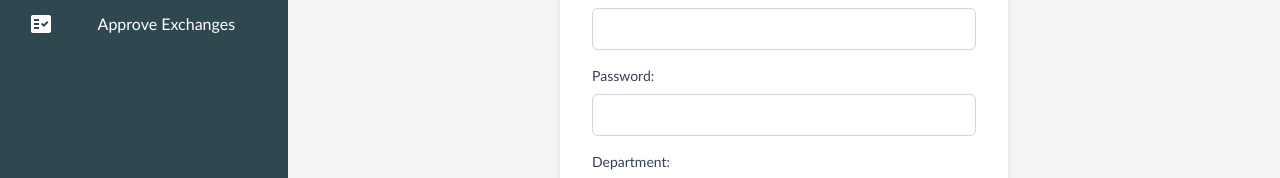
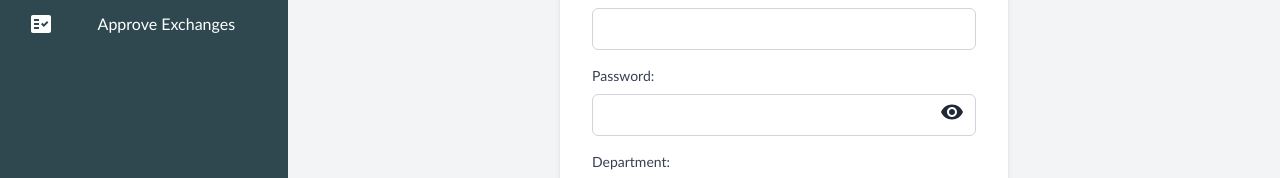
Before and after one commit to Mini-Project2024/Exam-Duty-scheduler, a React (Vite) app in the folder frontend/: page /main/addFaculty in a window 1280 px wide. Shown: the part 329-507 px from the top of the page. Built offline with nearby package versions, Linux system fonts and the light colour scheme; no server answers.

Commit message:
password show and hide icon added

```diff
--- a/frontend/src/components/pages/AddFaculty.jsx
+++ b/frontend/src/components/pages/AddFaculty.jsx
@@ -1,16 +1,18 @@
 import { useState, useEffect } from "react";
 import axios from "axios";
 import toast, { Toaster } from "react-hot-toast";
+import RemoveRedEyeIcon from '@mui/icons-material/RemoveRedEye';
+import VisibilityOffIcon from '@mui/icons-material/VisibilityOff';
 
 const AddFaculty = () => {
   const [name, setName] = useState("");
-  // const [email, setEmail] = useState("");
   const [password, setPassword] = useState("");
   const [dept, setDept] = useState("CS");
   const [message, setMessage] = useState("");
   const [designation, setDesignation] = useState("");
   const [facultyData, setFacultyData] = useState([]);
   const [selectedFaculty, setSelectedFaculty] = useState(null);
+  const [showPassword, setShowPassword] = useState(false);
 
   useEffect(() => {
     fetchFacultyData();
@@ -71,7 +73,6 @@ const AddFaculty = () => {
     setSelectedFaculty(faculty);
     setName(faculty.name);
     setDesignation(faculty.designation);
-    // setEmail(faculty.email);
     setDept(faculty.dept);
   };
 
@@ -100,11 +101,14 @@ const AddFaculty = () => {
   const clearForm = () => {
     setName("");
     setDesignation("");
-    // setEmail("");
     setPassword("");
     setDept("CSE");
     setMessage("");
     setSelectedFaculty(null);
+  };
+
+  const togglePasswordVisibility = () => {
+    setShowPassword(!showPassword);
   };
 
   return (
@@ -142,18 +146,24 @@ const AddFaculty = () => {
             />
           </div>
           {!selectedFaculty && (
-            <div>
+            <div className="relative">
               <label className="block mb-2 text-sm font-medium text-gray-700">
                 Password:
               </label>
               <input
-                type="password"
+                type={showPassword ? "text" : "password"}
                 name="password"
                 value={password}
                 onChange={(e) => setPassword(e.target.value)}
                 required
-                className="w-full px-3 py-2 border border-gray-300 rounded-md focus:outline-none focus:ring focus:border-blue-300"
+                className="w-full px-3 py-2 border border-gray-300 rounded-md focus:outline-none focus:ring focus:border-blue-300 pr-10"
               />
+              <span
+                className="absolute top-8 right-3 cursor-pointer"
+                onClick={togglePasswordVisibility}
+              >
+                {showPassword ? <VisibilityOffIcon /> : <RemoveRedEyeIcon />}
+              </span>
             </div>
           )}
           <div>
--- a/frontend/src/components/pages/Index.jsx
+++ b/frontend/src/components/pages/Index.jsx
@@ -7,14 +7,18 @@ import logo from "../../images/logo.png";
 import LoginIcon from "@mui/icons-material/Login";
 import backgroundImg from "../../images/CEC.jpg";
 import CloseRoundedIcon from "@mui/icons-material/CloseRounded";
-import logo2 from "../../images/Ammembal.png"
+import logo2 from "../../images/Ammembal.png";
 import PersonIcon from '@mui/icons-material/Person';
-import VpnKeyOutlinedIcon from '@mui/icons-material/VpnKeyOutlined';import HttpsIcon from '@mui/icons-material/Https';
+import VpnKeyOutlinedIcon from '@mui/icons-material/VpnKeyOutlined';
+import HttpsIcon from '@mui/icons-material/Https';
+import RemoveRedEyeIcon from '@mui/icons-material/RemoveRedEye';
+import VisibilityOffIcon from '@mui/icons-material/VisibilityOff';
 
 function Index() {
   const [username, setUsername] = useState("");
   const [password, setPassword] = useState("");
   const [isLoginVisible, setIsLoginVisible] = useState(false);
+  const [showPassword, setShowPassword] = useState(false);
 
   const handleLoginClick = () => {
     setIsLoginVisible(true);
@@ -22,6 +26,10 @@ function Index() {
 
   const handleCloseLogin = () => {
     setIsLoginVisible(false);
+  };
+
+  const togglePasswordVisibility = () => {
+    setShowPassword(!showPassword);
   };
 
   const navigate = useNavigate();
@@ -60,7 +68,6 @@ function Index() {
       toast.error("Error during login");
     }
   };
-
 
   return (
     <>
@@ -140,18 +147,24 @@ function Index() {
               className="w-full px-3 py-2 rounded-md border border-gray-300 focus:outline-none focus:ring-2 focus:ring-[#3572EF] mb-4 text-black"
             />
           </div>
-          <div className="flex flex-col">
+          <div className="flex flex-col relative">
             <label htmlFor="password" className="text-black font-bold mb-2">
               Password <HttpsIcon/>
             </label>
             <input
-              type="password"
+              type={showPassword ? "text" : "password"}
               id="password"
               required
               value={password}
               onChange={(e) => setPassword(e.target.value)}
-              className="w-full px-3 py-2 rounded-md border border-gray-300 focus:outline-none focus:ring-2 focus:ring-[#3572EF] mb-4 text-black"
+              className="w-full px-3 py-2 rounded-md border border-gray-300 focus:outline-none focus:ring-2 focus:ring-[#3572EF] mb-4 text-black pr-10"
             />
+            <span
+              className="absolute top-10 right-3 cursor-pointer"
+              onClick={togglePasswordVisibility}
+            >
+              {showPassword ? <VisibilityOffIcon /> : <RemoveRedEyeIcon />}
+            </span>
           </div>
           <button
             type="submit"
```
